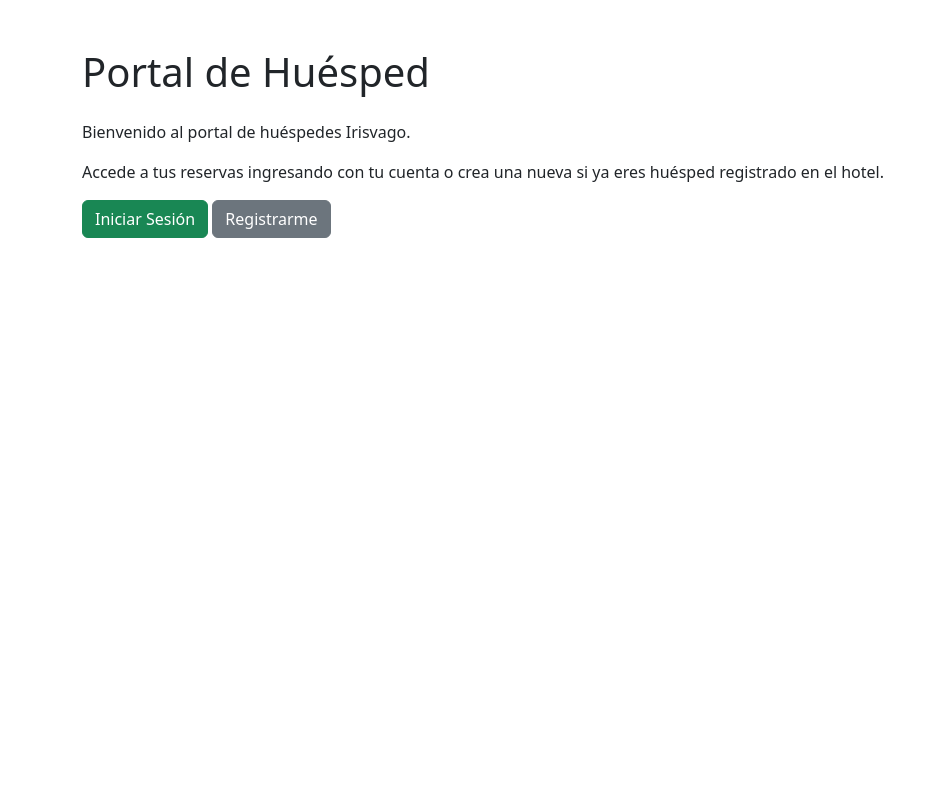
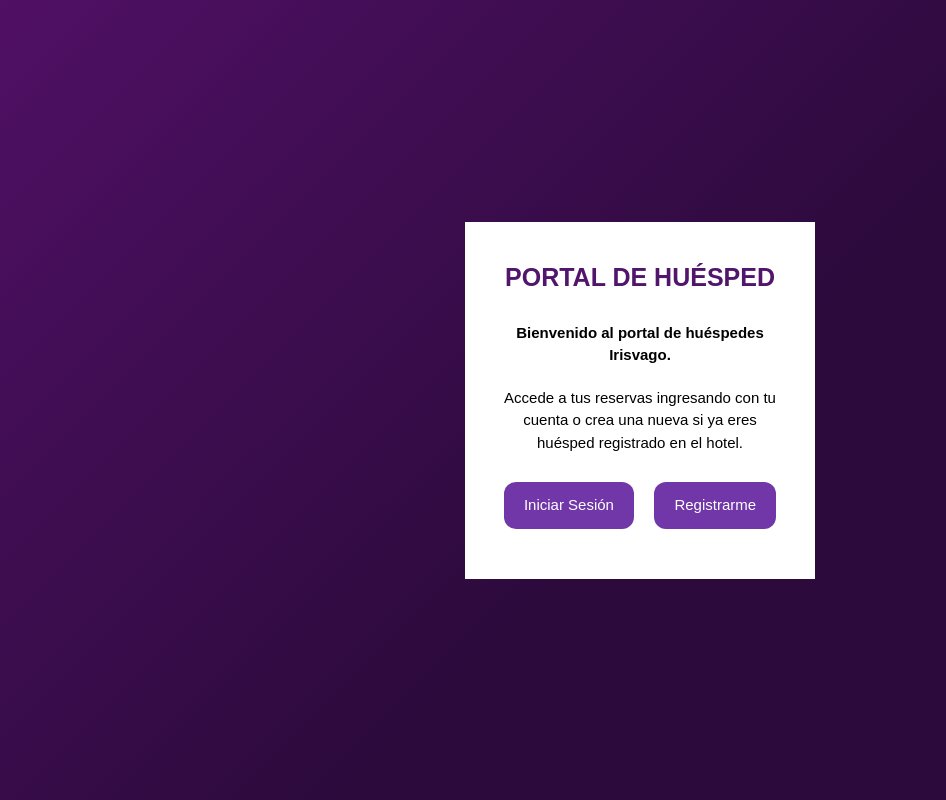
Before and after one commit to AdrianCxn/proyectoHotel, a Django app: page /huesped/ in a window 1280 px wide. Shown: the whole page, without its empty margins (0-946 px from the left). Run offline with Django 5.2, Linux system fonts and the light colour scheme.

Commit message:
mejora menu y en cliente

```diff
--- a/proyectoHotel/portalHuesped/templates/portalHuesped/index.html
+++ b/proyectoHotel/portalHuesped/templates/portalHuesped/index.html
@@ -2,30 +2,112 @@
 
 <!DOCTYPE html>
 <html lang="en">
+
 <head>
     <meta charset="UTF-8">
     <meta name="viewport" content="width=device-width, initial-scale=1.0">
     <link href="https://cdn.jsdelivr.net/npm/bootstrap@5.3.0/dist/css/bootstrap.min.css" rel="stylesheet">
-
-    <link rel="stylesheet" href="{% static 'trivago/styles.css' %}">
     <title>Portal Huésped</title>
 </head>
-<body class="container py-5">
-    <h1 class="mb-4">Portal de Huésped</h1>
+
+<style>
+    body {
+        font-family: Arial, Helvetica, sans-serif;
+        display: flex;
+        min-height: 100vh;
+        padding: 50px 15px;
+        justify-content: center;
+        align-items: center;
+        background: linear-gradient(135deg, rgb(80, 16, 101) 0%, rgb(44, 10, 60) 55%);
+        box-sizing: border-box;
+    }
+
+    .main-container {
+        max-width: 350px;
+        max-height: 500px;
+        background-color: #fff;
+        overflow: hidden;
+        padding: 30px 10px;
+    }
+
+    .container h1 {
+        font-size: 25px;
+        letter-spacing: 0px;
+        font-weight: bolder;
+        text-align: center;
+        color: rgb(81, 22, 108);
+        text-transform: uppercase;
+        padding-top: 10px;
+        margin-bottom: 30px;
+    }
+
+    .main-page{
+        padding-right: 20px;
+        padding-left: 20px;
+        text-align: center;
+    }
+
+    .main-page p {
+        font-size: 15px;
+        letter-spacing: 0px;
+        text-align: center;
+        color: rgb(0, 0, 0);
+        position: relative;
+        margin: 5px 0;
+        margin-bottom: 20px;
+    }
+
+    .main-page a {
+        display: inline-flex;
+        align-items: center;
+        justify-content: center;
+        background-color: rgb(113, 54, 168);
+        color: #fff;
+        border: none;
+        font-size: 15px;
+        padding: 12px 20px;
+        border-radius: 12px;
+        cursor: pointer;
+        transition: all 0.5s;
+        text-decoration: none;
+        margin: 8px;
+        margin-bottom: 20px;
+    }
+
+    .main-page a:hover {
+        background-color: rgb(42, 3, 78);
+        opacity: 0.8;
+    }
+
+</style>
+
+<body>
+
+    <div class="main-container">
+        <div class="container">
+            <h1>Portal de Huésped</h1>
+        </div>
         {% for message in messages %}
         <div class="alert alert-{{ message.tags }}">{{ message }}</div>
         {% endfor %}
 
         {% if user.is_authenticated %}
+        <div class="autenticar">
             <p>Has iniciado sesión como <strong>{{ user.username }}</strong>.</p>
             <a class="btn btn-primary" href="{% url 'huesped_dashboard' %}">Ir a mi Panel</a>
             <a class="btn btn-outline-danger" href="{% url 'logout_huesped' %}">Cerrar Sesión</a>
+        </div>
+
         {% else %}
-        <p>Bienvenido al portal de huéspedes Irisvago.</p>
+        <div class="main-page">
+            <p><b>Bienvenido al portal de huéspedes Irisvago.</b></p>
             <p>Accede a tus reservas ingresando con tu cuenta o crea una nueva si ya eres huésped registrado en el hotel.</p>
             <a class="btn btn-success" href="{% url 'login_huesped' %}">Iniciar Sesión</a>
             <a class="btn btn-secondary" href="{% url 'registro_huesped' %}">Registrarme</a>
+        </div>
+
         {% endif %}
+    </div>
+</body>
 
-</body>
 </html>
--- a/proyectoHotel/portalHuesped/templates/portalHuesped/login.html
+++ b/proyectoHotel/portalHuesped/templates/portalHuesped/login.html
@@ -6,6 +6,9 @@
   <title>Iniciar Sesión Huésped</title>
   <link href="https://cdn.jsdelivr.net/npm/bootstrap@5.3.0/dist/css/bootstrap.min.css" rel="stylesheet">
 </head>
+<style></style>
+
+
 <body class="container py-5">
   <h1 class="mb-4">Portal de Huésped - Iniciar Sesión</h1>
   {% for message in messages %}
--- a/proyectoHotel/trivago/templates/trivago/index.html
+++ b/proyectoHotel/trivago/templates/trivago/index.html
@@ -45,9 +45,9 @@
                         <a href="{% url 'distribuidores' %}">Distribuidores</a>
                     </div>
             </div>
-            <div class="opciones2">
+            <div class="btn2">
                 <li><a href="{% url 'menu' %}">Volver al menú principal</a></li>
-                <li><a href="#">Cerrar Sesión</a></li>
+                <li><a href="http://127.0.0.1:8000/huesped/">Portal de Huespedes</a></li>
             </div>
         </ul>
     </div>
--- a/proyectoHotel/trivago/urls.py
+++ b/proyectoHotel/trivago/urls.py
@@ -1,5 +1,5 @@
-from django.urls import path
 from . import views
+from django.urls import include, path
 
 urlpatterns = [
     path('', views.menu, name='menu'),
@@ -53,7 +53,9 @@
     path('editar_reserva/<int:id>/', views.editar_reserva, name='editar_reserva'),
     path('eliminar_reserva/<int:id>/', views.eliminar_reserva, name='eliminar_reserva'),
 
+    # Path para consumos
     path('consumos/', views.consumos, name='consumos'),
+    path('eliminar_consumos/<int:id>/', views.eliminar_consumos, name='eliminar_consumos'),
 
     # Path para restaurante
     path('restaurante/', views.restaurante, name='restaurante'),
```
Also changed, not shown: proyectoHotel/trivago/static/trivago/styles.css (+27 -2 lines), proyectoHotel/trivago/templates/trivago/consumos.html (deleted, +0 -189 lines), proyectoHotel/trivago/templates/trivago/consumos/consumos.html (added, +78 -0 lines), proyectoHotel/trivago/views.py (+18 -2 lines), proyectoHotel/trivago/templates/trivago/consumos/editar_consumos.html (added). Lines whose indentation alone changed are shown as unchanged.
